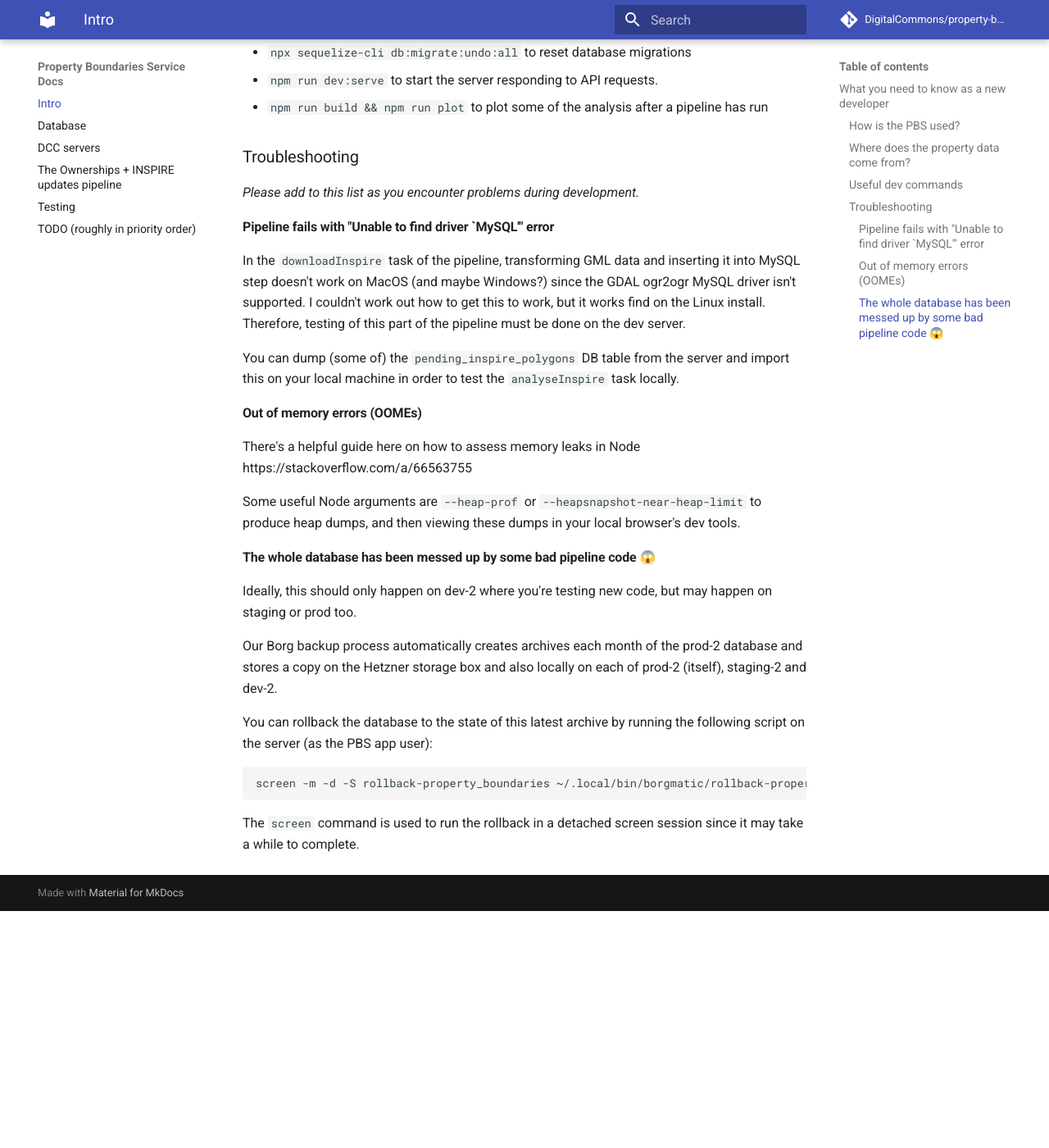
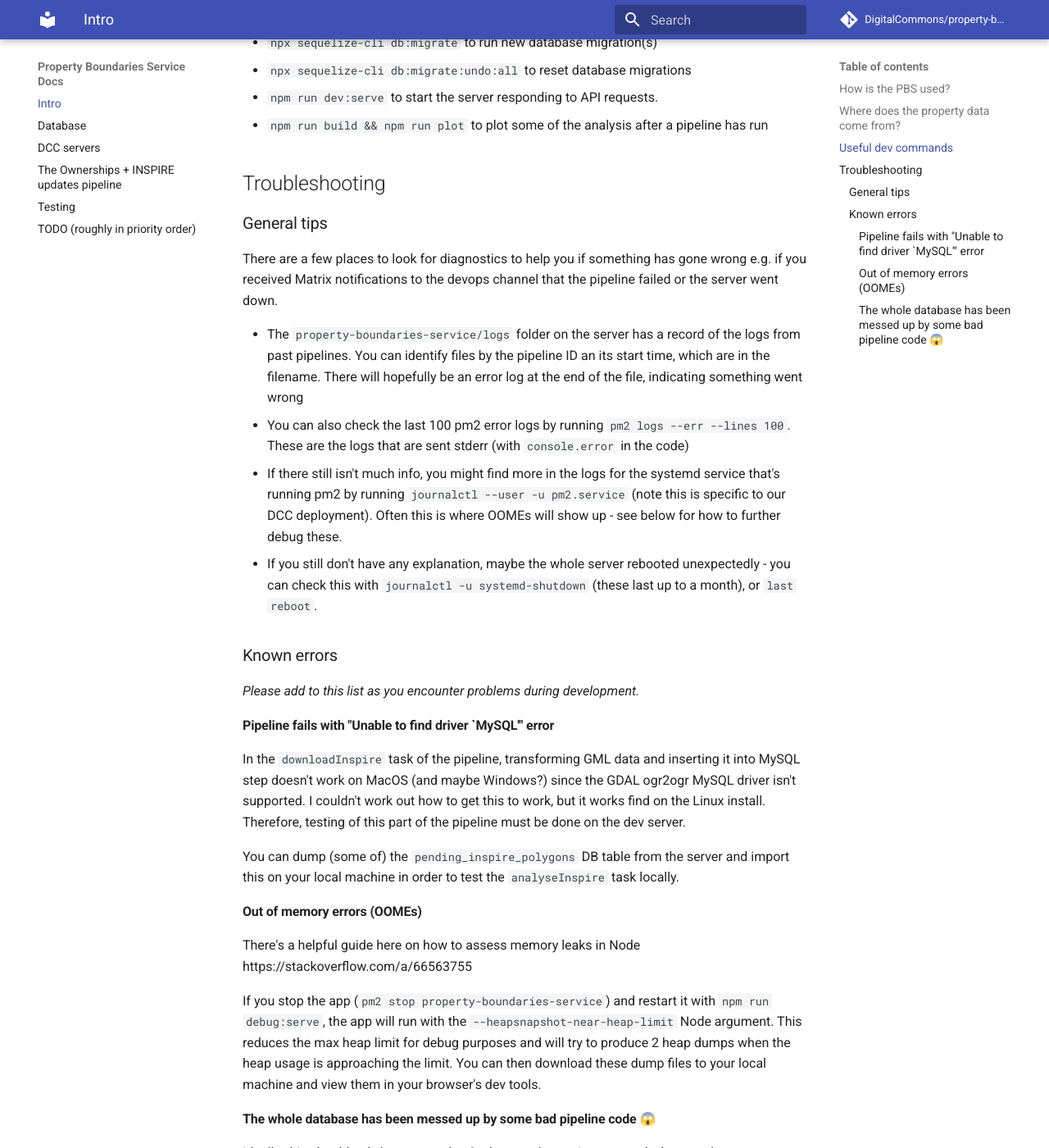
Before and after one commit to DigitalCommons/property-boundaries-service, an MkDocs documentation site: the page built from docs/index.md, in a window 1280 px wide and 1400 px high, scrolled down 583 px. Shown: the whole window at 82% size. Built offline with MkDocs 1.6.1 and Material for MkDocs 9.7.7, drawn with Linux system fonts in a browser that asks for light colours; comment, search, counter and statistics services are not loaded; before the commit the page ends 1694 px from its top, so only the background shows below that; some of the changed text lies outside the part shown.

Commit message:
Add docs for diagnostics and debug serve script

```diff
--- a/docs/index.md
+++ b/docs/index.md
@@ -2,27 +2,45 @@
 
 Welcome to the Property Boundaries Service documentaion!
 
-## What you need to know as a new developer
+Here are some things you should know as a new developer.
 
-### How is the PBS used?
+## How is the PBS used?
 
 The PBS serves data to the LandExplorer app's 'Land Ownership' layers. The [LX User
 guide](https://digital-commons.gitbook.io/landexplorer-user-guide/functionality/cog-menu/land-ownership)
 explains how to use the layer in more detail.
 
-### Where does the property data come from?
+## Where does the property data come from?
 
 To get an overview of the data we handle, and how it gets updated by the Ownerships + INSPIRE
 pipeline, see [pipeline.md](./pipeline.md).
 
-### Useful dev commands
+## Useful dev commands
 
 - `npx sequelize-cli db:migrate` to run new database migration(s)
 - `npx sequelize-cli db:migrate:undo:all` to reset database migrations
 - `npm run dev:serve` to start the server responding to API requests.
 - `npm run build && npm run plot` to plot some of the analysis after a pipeline has run
 
-### Troubleshooting
+## Troubleshooting
+
+### General tips
+
+There are a few places to look for diagnostics to help you if something has gone wrong e.g. if you
+received Matrix notifications to the devops channel that the pipeline failed or the server went down.
+
+- The `property-boundaries-service/logs` folder on the server has a record of the logs from past
+  pipelines. You can identify files by the pipeline ID an its start time, which are in the filename.
+  There will hopefully be an error log at the end of the file, indicating something went wrong
+- You can also check the last 100 pm2 error logs by running `pm2 logs --err --lines 100`. These are
+  the logs that are sent stderr (with `console.error` in the code)
+- If there still isn't much info, you might find more in the logs for the systemd service that's
+  running pm2 by running `journalctl --user -u pm2.service` (note this is specific to our DCC deployment).
+  Often this is where OOMEs will show up - see below for how to further debug these.
+- If you still don't have any explanation, maybe the whole server rebooted unexpectedly - you can check
+  this with `journalctl -u systemd-shutdown` (these last up to a month), or `last reboot`.
+
+### Known errors
 
 _Please add to this list as you encounter problems during development._
 
@@ -40,8 +58,10 @@ local machine in order to test the `analyseInspire` task locally.
 
 There's a helpful guide here on how to assess memory leaks in Node https://stackoverflow.com/a/66563755
 
-Some useful Node arguments are `--heap-prof` or `--heapsnapshot-near-heap-limit` to produce heap
-dumps, and then viewing these dumps in your local browser's dev tools.
+If you stop the app (`pm2 stop property-boundaries-service`) and restart it with `npm run debug:serve`,
+the app will run with the `--heapsnapshot-near-heap-limit` Node argument. This reduces the max heap
+limit for debug purposes and will try to produce 2 heap dumps when the heap usage is approaching the
+limit. You can then download these dump files to your local machine and view them in your browser's dev tools.
 
 #### The whole database has been messed up by some bad pipeline code 😱
 
--- a/package.json
+++ b/package.json
@@ -6,7 +6,7 @@
   "scripts": {
     "build": "rm -rf dist && tsc",
     "serve": "pm2 start dist/app.js --time --name property-boundaries-service --node-args='--max-old-space-size=4096'",
-    "staging:serve": "pm2 start dist/app.js --time --name property-boundaries-service --node-args='--max-old-space-size=2048 --heap-prof --diagnostic-dir=logs'",
+    "debug:serve": "pm2 start dist/app.js --time --name property-boundaries-service --node-args='--max-old-space-size=512 --heapsnapshot-near-heap-limit=2 --diagnostic-dir=logs'",
     "dev:serve": "cross-env NODE_ENV=development NODE_OPTIONS='--max-old-space-size=2048' nodemon -e js src/app.ts",
     "analyse-single": "node dist/pipeline/inspire/analyse-single.js",
     "plot": "node dist/pipeline/inspire/plot.js",
```
